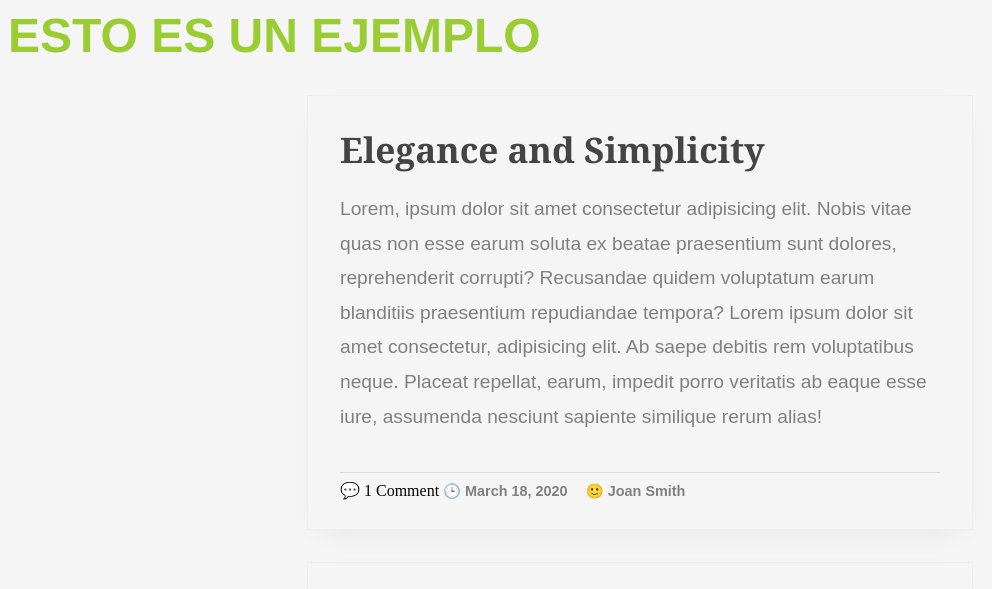
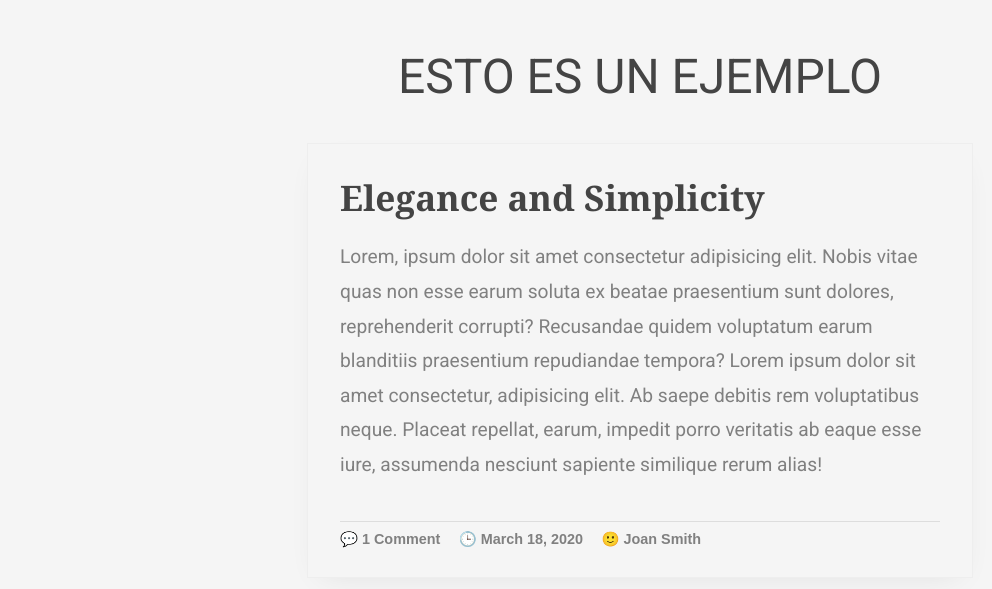
Before and after one commit to tatiannello/html-courseit, a plain HTML site: page clase_1CSS/clase-css.html in a window 1280 px wide. Shown: the top 589 px of the page, without its empty margins (0-992 px from the left). Drawn offline with Linux system fonts and the light colour scheme.

Commit message:
clase_1CSS

```diff
--- a/clase_1CSS/styles.css
+++ b/clase_1CSS/styles.css
@@ -1,8 +1,18 @@
+@import url('https://fonts.googleapis.com/css2?family=Roboto&display=swap');
+
 body {
     background-color: whitesmoke;
 
 }
 
+.page_title {
+    font-size: 3em;
+    font-family: 'Roboto', sans-serif;
+    font-weight: 100;
+    color: #444;
+    text-align: center;
+    margin: 1em 0 0.8em;
+}
 
 .post_article {
     width: 600px;
@@ -12,11 +22,6 @@ body {
     box-shadow: 0 10px 30px -15px rgba(0, 0, 0, 0.1);
 }
 
-.page_title {
-    font-size: 3em;
-    font-family: 'Franklin Gothic Medium', 'Arial Narrow', Arial, sans-serif;
-    color: yellowgreen;
-}
 
 .title {
     font-family: Cambria, Cochin, Georgia, Times, 'Times New Roman', serif;
@@ -34,7 +39,7 @@ body {
     line-height: 1.8em;
     color: gray;
     font-size: 1.2em;
-    font-family: sans-serif;
+    font-family: "roboto";
     margin-bottom: 2em;
     font-weight: 100;
 }
@@ -45,7 +50,7 @@ body {
     border-bottom: 0;
 }
 
-.author, time.date {
+.author,.date, .n_comments {
     font-size: 0.9em;
     font-weight: bold;
     color: gray;
```
